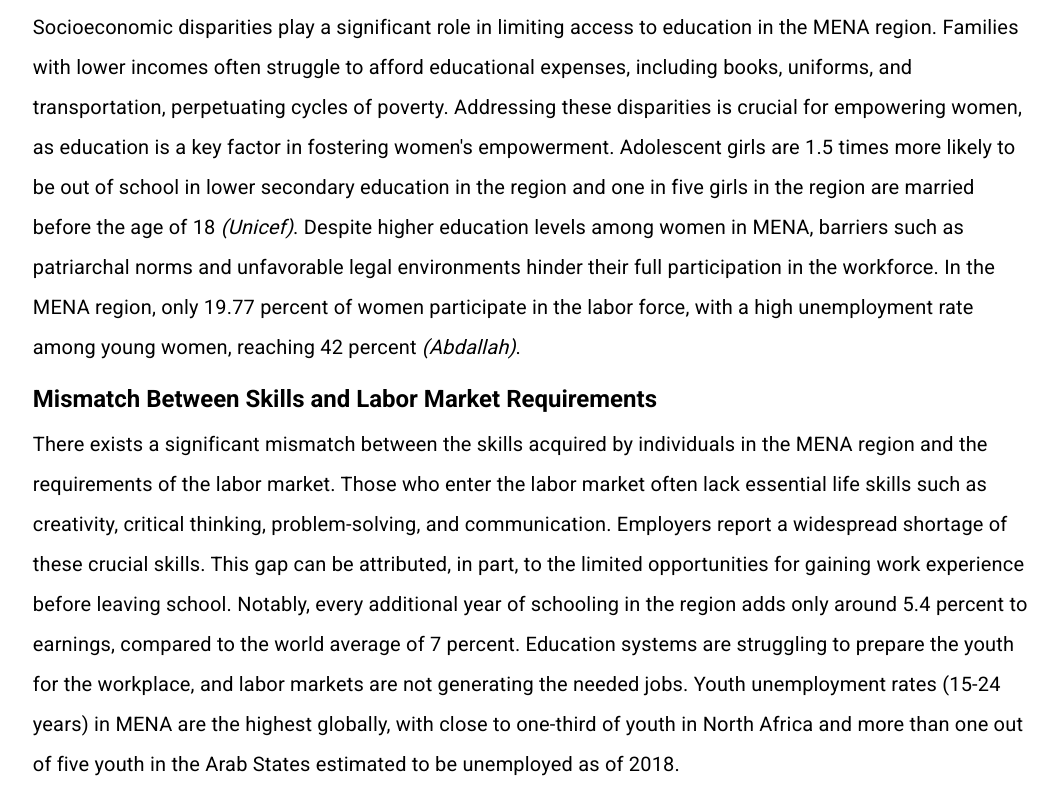
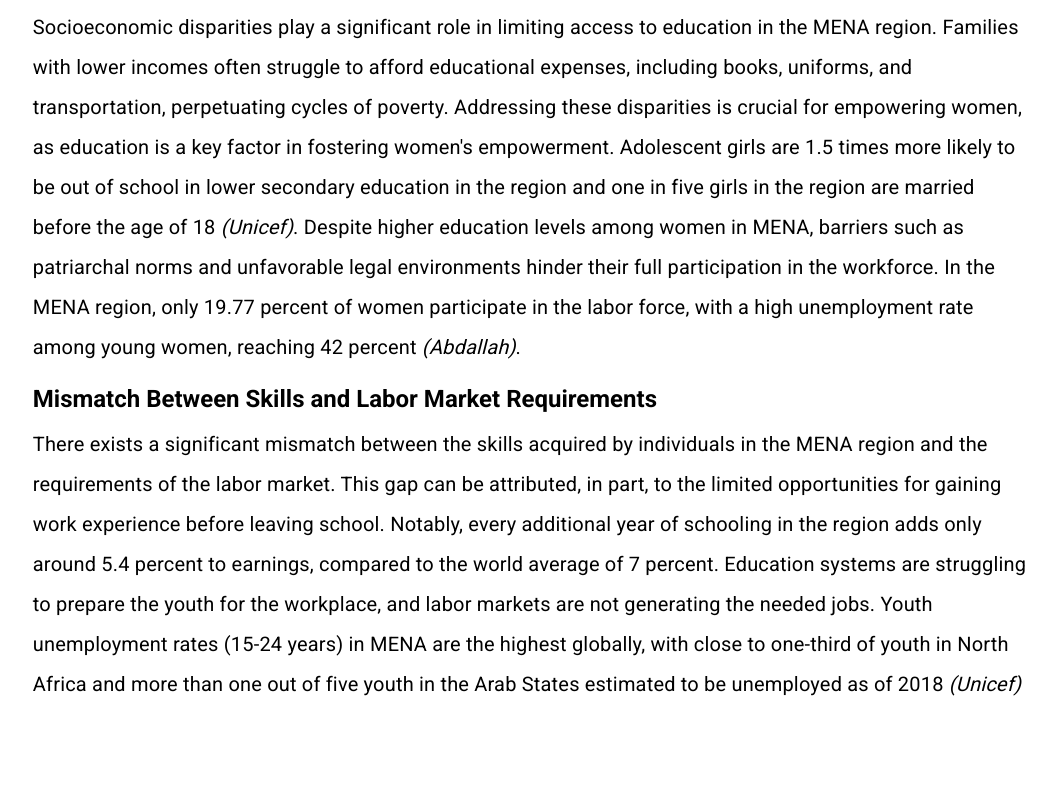
Before and after one commit to benberton/Global_Econ_Final, a React (Create React App) app: page / in a window 1280 px wide. Shown: the part 1251-2051 px from the top of the page, without its empty margins (108-1166 px from the left). After the commit the page ends 1971 px from the top, so only its background shows below. Built offline with nearby package versions, Linux system fonts and the light colour scheme.

Commit message:
challenges section finished with updated sources

```diff
--- a/src/App.js
+++ b/src/App.js
@@ -64,13 +64,11 @@ function ProblemContent() {
       </Typography>
       <Typography variant="body1" style={{ marginBottom: '2vh', lineHeight: '2', fontSize: '2.5vh' }}>
         There exists a significant mismatch between the skills acquired by individuals in the MENA region and the requirements
-        of the labor market. Those who enter the labor market often lack essential life skills such as creativity, critical thinking,
-        problem-solving, and communication. Employers report a widespread shortage of these crucial skills. This gap can be attributed,
-        in part, to the limited opportunities for gaining work experience before leaving school. Notably, every additional year of schooling
-        in the region adds only around 5.4 percent to earnings, compared to the world average of 7 percent. Education systems are struggling
-        to prepare the youth for the workplace, and labor markets are not generating the needed jobs. Youth unemployment rates (15-24 years)
-        in MENA are the highest globally, with close to one-third of youth in North Africa and more than one out of five youth in the Arab States
-        estimated to be unemployed as of 2018.
+        of the labor market. This gap can be attributed, in part, to the limited opportunities for gaining work experience before
+         leaving school. Notably, every additional year of schooling in the region adds only around 5.4 percent to earnings, compared to the
+        world average of 7 percent. Education systems are struggling to prepare the youth for the workplace, and labor markets are not generating
+         the needed jobs. Youth unemployment rates (15-24 years) in MENA are the highest globally, with close to one-third of youth in North Africa
+          and more than one out of five youth in the Arab States estimated to be unemployed as of 2018 <i>(Unicef)</i>
       </Typography>
   </Container>
   );
@@ -148,6 +146,10 @@ function SourcesSection() {
           </li>
           <li>
             Hall, Stephen, et al. <i>Reimagining Education in Menap.</i> McKinsey &amp; Company, McKinsey &amp; Company, 26 July 2022. Retrieved from: <a href='www.mckinsey.com/industries/education/our-insights/reimagining-education-in-menap' target="_blank" rel="noopener noreferrer">www.mckinsey.com/industries/education/our-insights/reimagining-education-in-menap</a>
+          </li>
+          <li>
+          Education. (n.d.). <i>Education</i> UNICEF Middle East and North Africa. Retrieved from: <a href='https://www.unicef.org/mena/education' target="_blank" rel="noopener noreferrer">https://www.unicef.org/mena/education</a>
+
           </li>
         </ul>
       </Typography>
```
